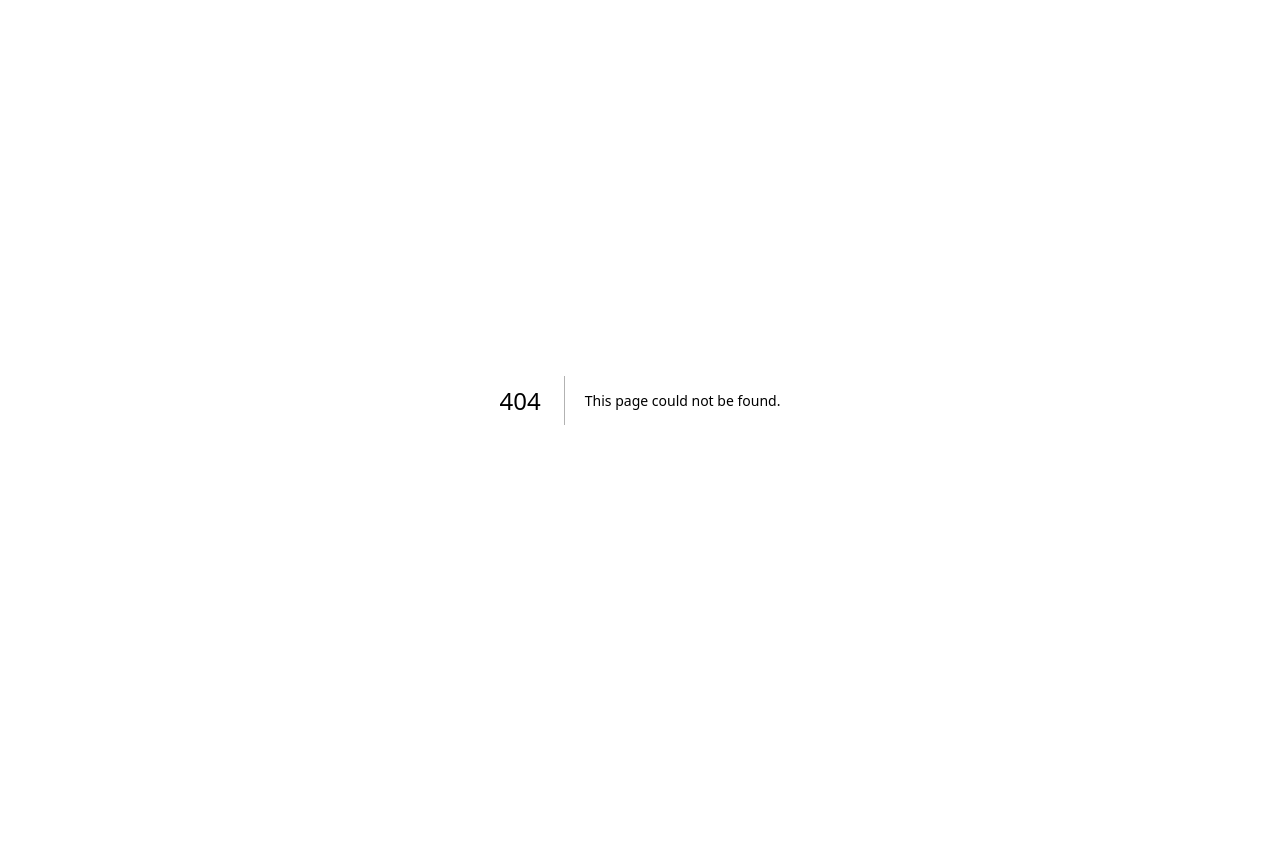
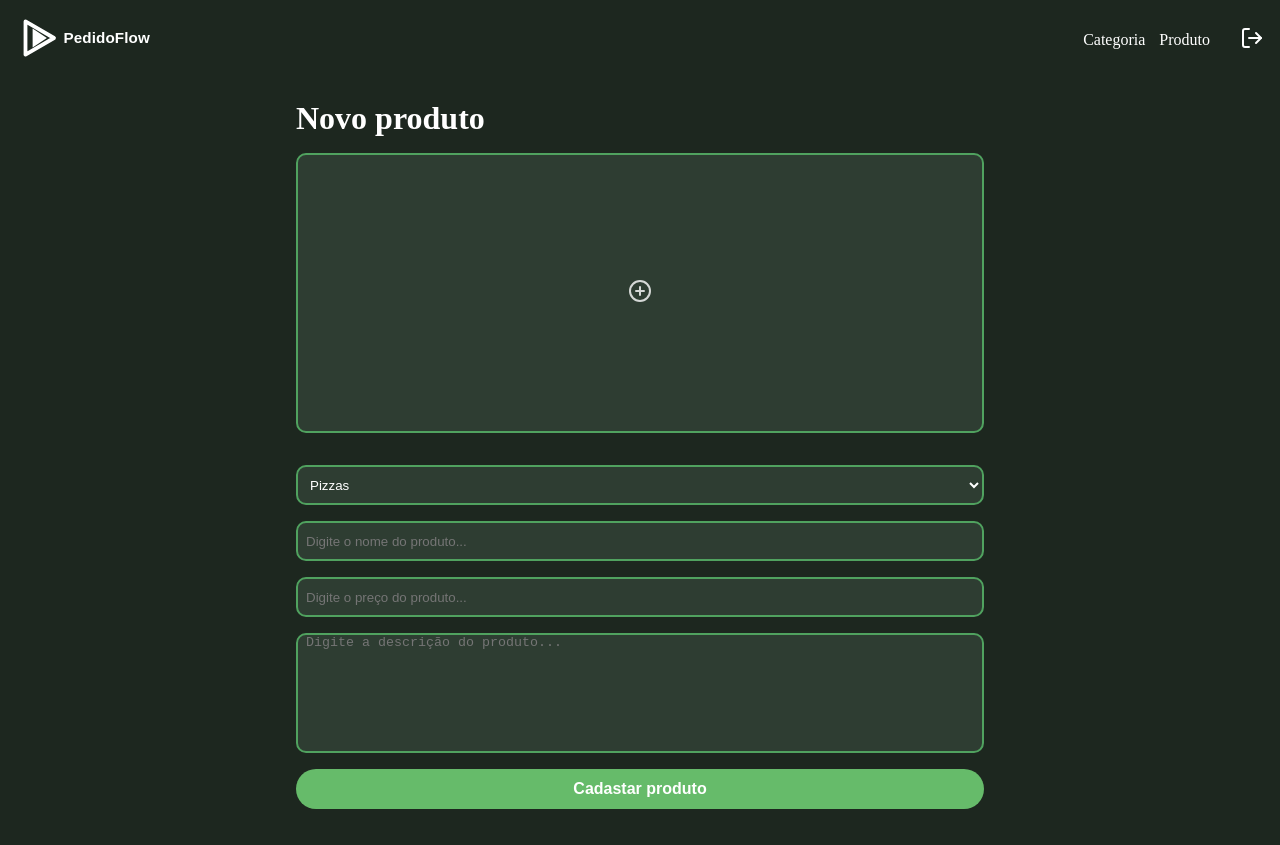
Before and after one commit to lucasemanoel3103/sistema-restaurantes, a Next.js app in the folder frontend/: page /dashboard/product in a window 1280 px wide. Before the commit this address had no page. Before the commit the page ends 800 px from the top, so only its background shows below. Built offline with nearby package versions, Linux system fonts and the light colour scheme.

Commit message:
feat: Cria a página de cadastro de produtos

```diff
--- /dev/null
+++ b/frontend/src/app/dashboard/category/styles.module.scss
@@ -0,0 +1,29 @@
+.container{
+    max-width: 720px;
+    margin: 20px auto;
+    padding: 0 16px;
+
+    display: flex;
+    flex-direction: column;
+
+    h1{
+        color: var(--white);
+    }
+}
+
+.form{
+    display: flex;
+    gap: 16px;
+    flex-direction: column;
+    margin: 16px 0;
+}
+
+.input{
+    height: 40px;
+    border: 0;
+    background-color: var(--dark-900);
+    border-radius: 8px;
+    padding: 0 16px;
+    color: var(--white);
+    border: 1px solid var(--green-900)
+}
--- /dev/null
+++ b/frontend/src/app/dashboard/components/button/index.tsx
@@ -0,0 +1,17 @@
+"use client"
+import styles from './styles.module.scss'
+import { useFormStatus } from 'react-dom'
+
+interface Props{
+    name: string
+}
+
+export function Button({name}: Props){
+    const {pending} = useFormStatus();
+
+    return(
+        <button type="submit" disabled={pending} className={styles.button}>
+            {pending  ? "Carregando..." : name}
+        </button>
+    )
+}
--- /dev/null
+++ b/frontend/src/app/dashboard/components/button/styles.module.scss
@@ -0,0 +1,9 @@
+.button{
+    height: 40px;
+    border-radius: 20px;
+    border: 0;
+    background-color: var(--green-900);
+    font-weight: bold;
+    font-size: 16px;
+    color: var(--white);
+}
--- /dev/null
+++ b/frontend/src/app/dashboard/product/components/form/index.tsx
@@ -0,0 +1,91 @@
+"use client"
+import { ChangeEvent, useState } from 'react'
+import styles from './styles.module.scss'
+import { CirclePlus } from 'lucide-react'
+import Image from 'next/image'
+import { Button } from '@/app/dashboard/components/button'
+
+export function Form() {
+    const [image, setImage] = useState<File>()
+    const [previewImage, setPreviewImage] = useState("")
+    function handleFile(e: ChangeEvent<HTMLInputElement>) {
+        if (e.target.files && e.target.files[0]) {
+            const image = e.target.files[0];
+
+            if (image.type !== "image/jpeg" && image.type !== "image/png") {
+                console.log("Formato de imagem não aceito")
+                return;
+            }
+
+            setImage(image);
+            setPreviewImage(URL.createObjectURL(image));
+        }
+    }
+
+    return (
+        <main className={styles.container}>
+            <h1>Novo produto</h1>
+
+            <form className={styles.form}>
+
+                <label className={styles.labelImage}>
+                    <span>
+                        <CirclePlus size={24} color="#ffff" />
+                    </span>
+
+                    <input type="file"
+                        accept='image/png, image/jpeg'
+                        required
+                        onChange={handleFile}
+                    />
+
+                    {previewImage && (
+                        <Image
+                            alt='Imagem de preview'
+                            src={previewImage}
+                            className={styles.preview}
+                            fill={true}
+                            quality={100}
+                            priority={true}
+                        />
+                    )}
+                </label>
+
+                <select name="category">
+                    <option key={1} value={1}>
+                        Pizzas
+                    </option>
+                    <option key={1} value={1}>
+                        Lanches
+                    </option>
+                </select>
+
+                <input
+                    type="text"
+                    name='name'
+                    placeholder='Digite o nome do produto...'
+                    required
+                    className={styles.input}
+                />
+
+                <input
+                    type="text"
+                    name='price'
+                    placeholder='Digite o preço do produto...'
+                    required
+                    className={styles.input}
+                />
+
+                <textarea
+                    className={styles.input}
+                    placeholder='Digite a descrição do produto...'
+                    required
+                    name='description'
+                ></textarea>
+
+                <Button name='Cadastar produto'/>
+
+            </form>
+        </main>
+    )
+}
--- /dev/null
+++ b/frontend/src/app/dashboard/product/components/form/styles.module.scss
@@ -0,0 +1,83 @@
+.container {
+    max-width: 720px;
+    margin: 20px auto;
+    padding: 0 16px;
+    display: flex;
+    flex-direction: column;
+
+
+    h1 {
+        color: var(--white);
+    }
+}
+
+.form {
+    display: flex;
+    flex-direction: column;
+    margin: 16px 0;
+    gap: 16px;
+
+    select {
+        width: 100%;
+        height: 40px;
+        border-radius: 10px;
+        background-color: var(--dark-900);
+        color: var(--white);
+        padding: 0 8px;
+        border: 2px solid var(--dark-700);
+    }
+
+    textarea {
+        width: 100%;
+        min-height: 120px;
+        resize: none;
+        color: var(--white);
+    }
+}
+
+.labelImage {
+    width: 100%;
+    height: 280px;
+    position: relative;
+    background-color: var(--dark-900);
+    border-radius: 10px;
+    display: flex;
+    align-items: center;
+    justify-content: center;
+    cursor: pointer;
+    flex-direction: column;
+    margin-bottom: 16px;
+    border: 2px solid var(--dark-700);
+
+    input {
+        display: none;
+    }
+
+    span {
+        z-index: 99;
+        opacity: 0.8;
+        transition: all 0.6s;
+
+        &:hover {
+            opacity: 1;
+            transform: scale(1.1);
+        }
+    }
+}
+
+.preview {
+    width: 100%;
+    height: 100%;
+    border-radius: 10px;
+    object-fit: cover;
+}
+
+.input {
+    border: 0;
+    height: 40px;
+    background-color: var(--dark-900);
+    border: 2px solid var(--dark-700);
+    border-radius: 10px;
+    padding: 0 8px;
+    color: var(--white);
+}
--- /dev/null
+++ b/frontend/src/app/dashboard/product/page.tsx
@@ -0,0 +1,7 @@
+import { Form } from "./components/form"
+
+export default function Product(){
+    return(
+      <Form/>
+    )
+}
```
Also changed, not shown: frontend/src/app/dashboard/category/page.tsx (added, +53 -0 lines).
